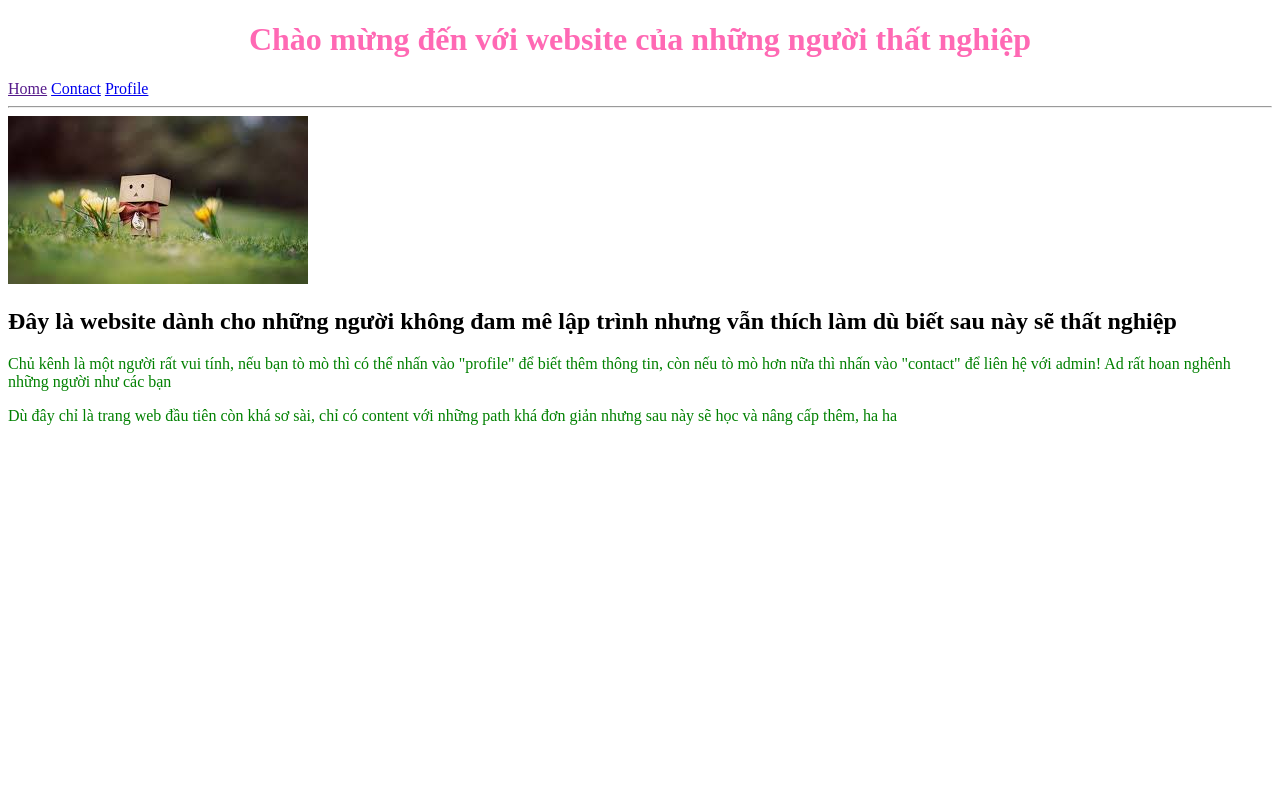
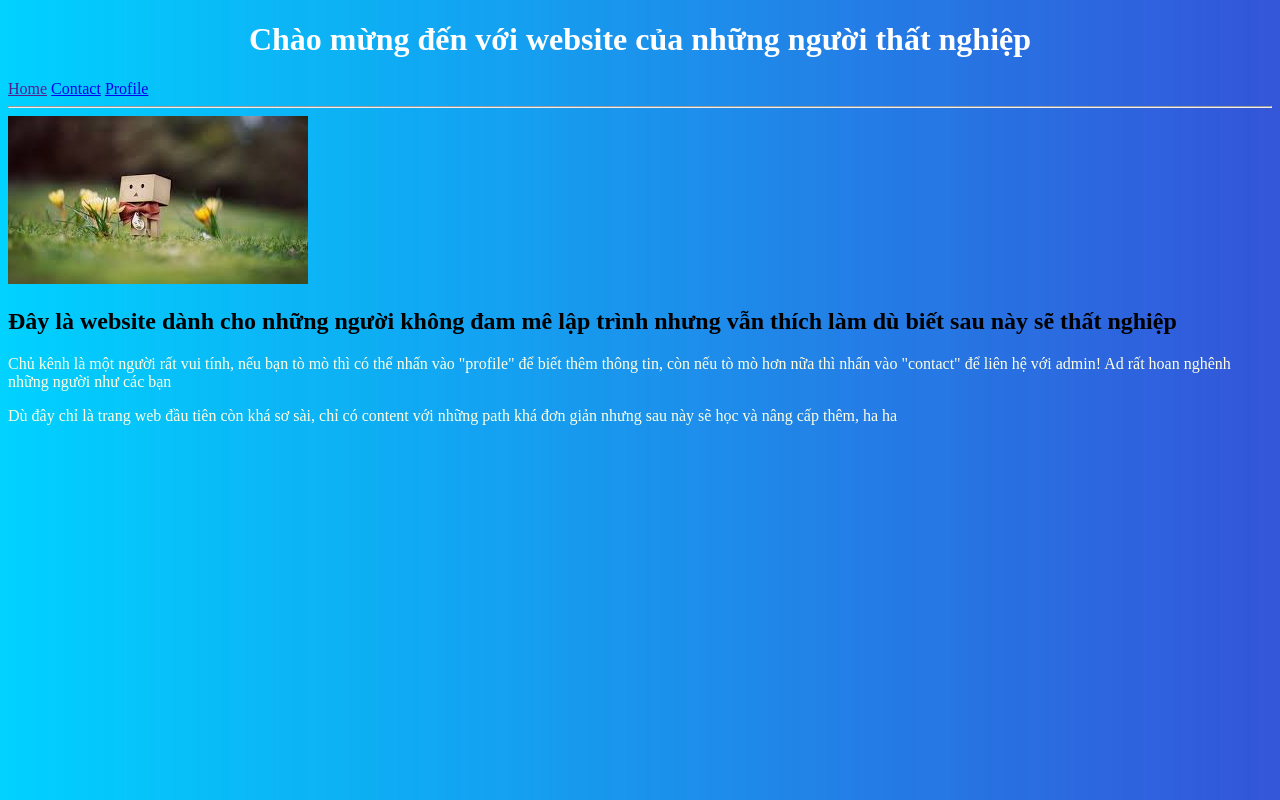
Before and after one commit to datweb07/proj_3, a plain HTML site: page index.html in a window 1280 px wide. Drawn offline with Linux system fonts and the light colour scheme.

Commit message:
sua doi lan 2

```diff
--- a/style.css
+++ b/style.css
@@ -1,7 +1,17 @@
+body {
+  background-image: url(./img/images.jpg);
+  background-repeat: no-repeat;
+  background-size: cover;
+  background-attachment: fixed;
+}
+
 h1 {
-  color: hotpink;
+  color: white;
   text-align: center;
 }
 p {
-  color: green;
+  color: lightyellow;
 }
+h2{
+  color: black;
+}
```
Also changed, not shown: img/download (3).jpg (added), img/images.jpg (added), 1 other file.
